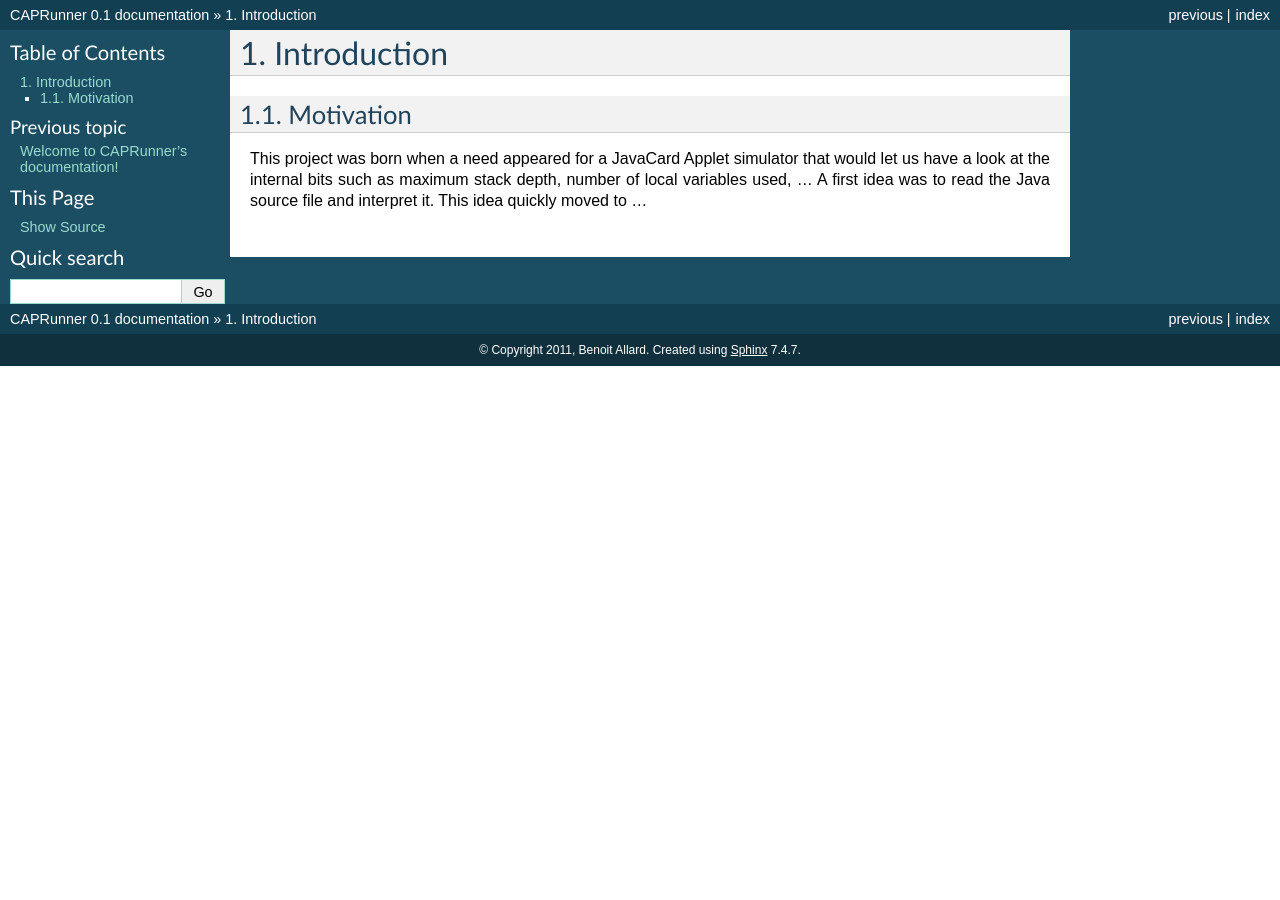
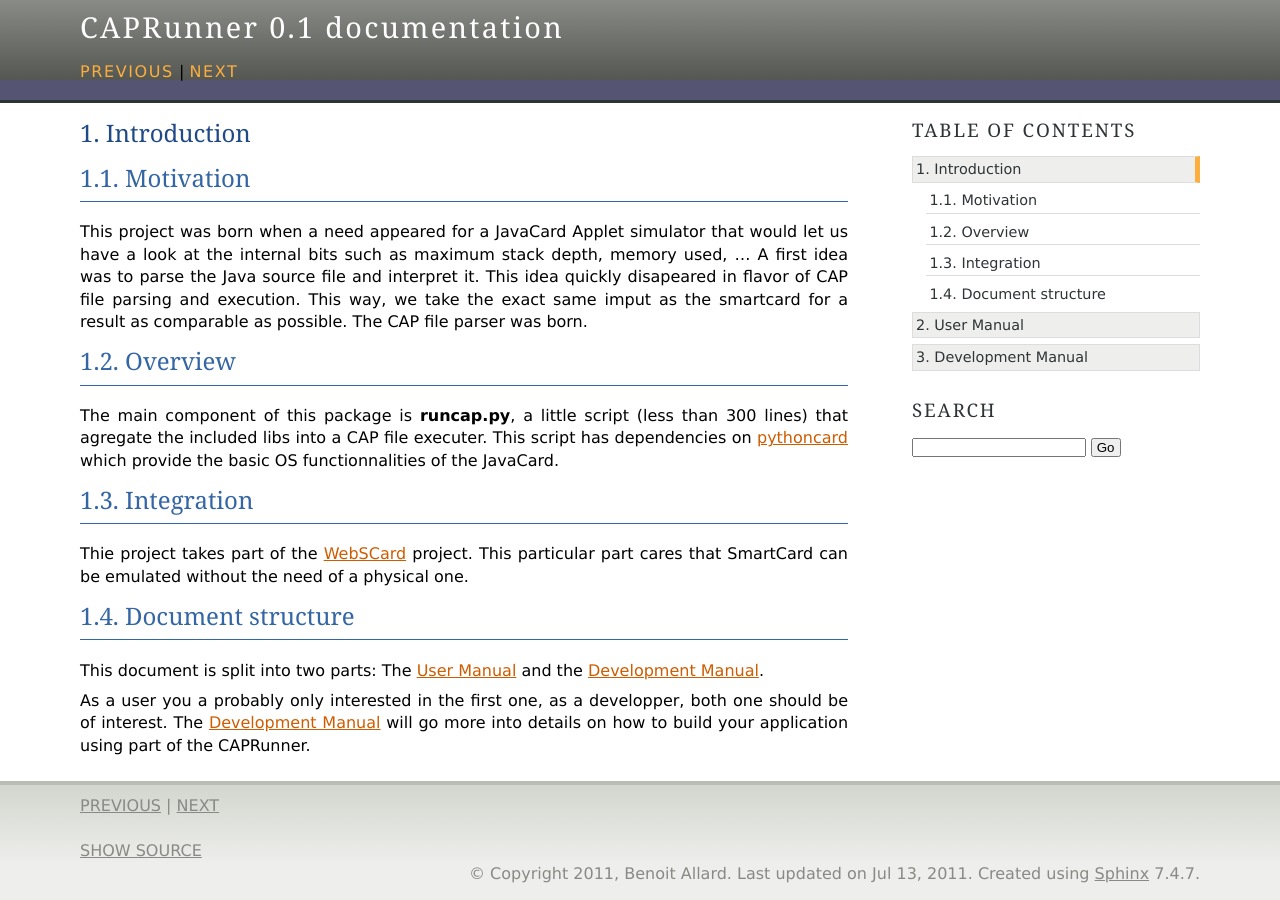
Before and after one commit to benallard/caprunner, a Sphinx documentation site: the page built from docs/introduction.rst, in a window 1280 px wide. Built offline with Sphinx 7.4.7, drawn with Linux system fonts in a browser that asks for light colours.

Commit message:
doc: introduction is written.

```diff
--- a/docs/conf.py
+++ b/docs/conf.py
@@ -54,7 +54,7 @@
 
 # The language for content autogenerated by Sphinx. Refer to documentation
 # for a list of supported languages.
-#language = None
+language = 'en'
 
 # There are two options for replacing |today|: either, you set today to some
 # non-false value, then it is used:
@@ -91,7 +91,7 @@
 
 # The theme to use for HTML and HTML Help pages.  See the documentation for
 # a list of builtin themes.
-html_theme = 'default'
+html_theme = 'agogo'
 
 # Theme options are theme-specific and customize the look and feel of a theme
 # further.  For a list of options available for each theme, see the
@@ -124,11 +124,11 @@
 
 # If not '', a 'Last updated on:' timestamp is inserted at every page bottom,
 # using the given strftime format.
-#html_last_updated_fmt = '%b %d, %Y'
+html_last_updated_fmt = '%b %d, %Y'
 
 # If true, SmartyPants will be used to convert quotes and dashes to
 # typographically correct entities.
-#html_use_smartypants = True
+html_use_smartypants = True
 
 # Custom sidebar templates, maps document names to template names.
 #html_sidebars = {}
@@ -138,10 +138,10 @@
 #html_additional_pages = {}
 
 # If false, no module index is generated.
-#html_domain_indices = True
+html_domain_indices = False
 
 # If false, no index is generated.
-#html_use_index = True
+html_use_index = False
 
 # If true, the index is split into individual pages for each letter.
 #html_split_index = False
@@ -191,10 +191,10 @@
 #latex_use_parts = False
 
 # If true, show page references after internal links.
-#latex_show_pagerefs = False
+latex_show_pagerefs = True
 
 # If true, show URL addresses after external links.
-#latex_show_urls = False
+latex_show_urls = True
 
 # Additional stuff for the LaTeX preamble.
 #latex_preamble = ''
@@ -203,7 +203,7 @@
 #latex_appendices = []
 
 # If false, no module index is generated.
-#latex_domain_indices = True
+latex_domain_indices = False
 
 
 # -- Options for manual page output --------------------------------------------
--- /dev/null
+++ b/docs/dev.rst
@@ -0,0 +1,4 @@
+.. _developermanual:
+
+Development Manual
+##################
--- a/docs/index.rst
+++ b/docs/index.rst
@@ -13,6 +13,8 @@
    :numbered:
 
    introduction
+   user
+   dev
 
 Indices and tables
 ==================
--- a/docs/introduction.rst
+++ b/docs/introduction.rst
@@ -7,4 +7,34 @@
 
 This project was born when a need appeared for a JavaCard Applet simulator that
 would let us have a look at the internal bits such as maximum stack depth,
-number of local variables used, ... A first idea was to read the Java source file and interpret it. This idea quickly moved to ...
+memory used, ... A first idea was to parse the Java source file and interpret
+it. This idea quickly disapeared in flavor of CAP file parsing and execution.
+This way, we take the exact same imput as the smartcard for a result as
+comparable as possible. The CAP file parser was born.
+
+Overview
+--------
+
+The main component of this package is :program:`runcap.py`, a little script
+(less than 300 lines) that agregate the included libs into a CAP file executer.
+This script has dependencies on pythoncard_ which provide the basic OS
+functionnalities of the JavaCard.
+
+.. _pythoncard: https://bitbucket.org/benallard/pythoncard
+
+Integration
+-----------
+
+Thie project takes part of the WebSCard_ project. This particular part cares that SmartCard can be emulated without the need of a physical one.
+
+.. _WebSCard: https://bitbucket.org/benallard/webscard
+
+Document structure
+------------------
+
+This document is split into two parts: The :ref:`usermanual` and the
+:ref:`developermanual`.
+
+As a user you a probably only interested in the first one, as a developper, both
+one should be of interest. The :ref:`developermanual` will go more into details
+on how to build your application using part of the CAPRunner.
--- /dev/null
+++ b/docs/user.rst
@@ -0,0 +1,6 @@
+.. _usermanual:
+
+User Manual
+###########
+
+.. include:: user/introduction.rst
--- /dev/null
+++ b/docs/user/introduction.rst
@@ -0,0 +1,5 @@
+Introduction
+============
+
+This part of this document describes how to *use* CAPRunner from a User point of
+vue.
```
Also changed, not shown: 1 other file.
